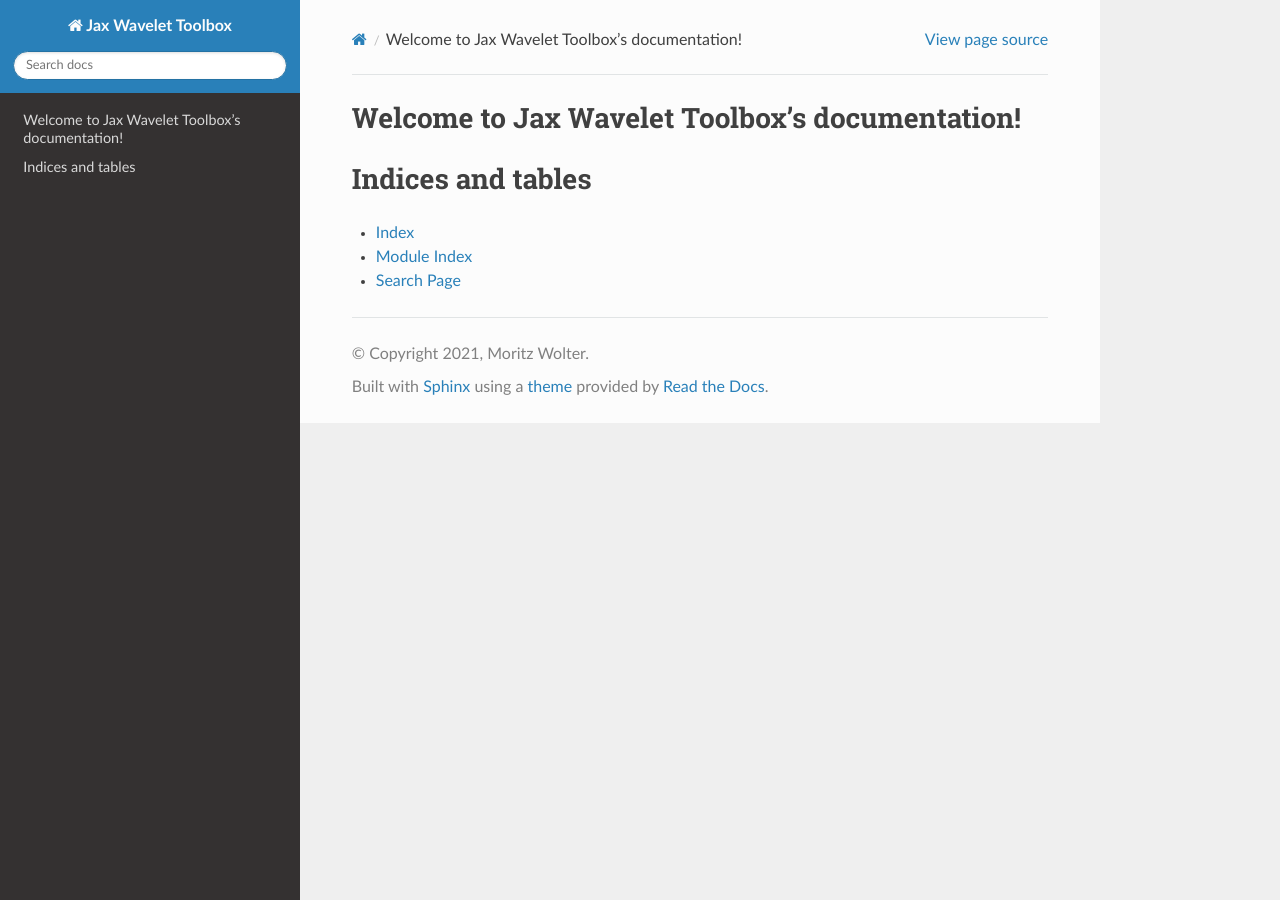
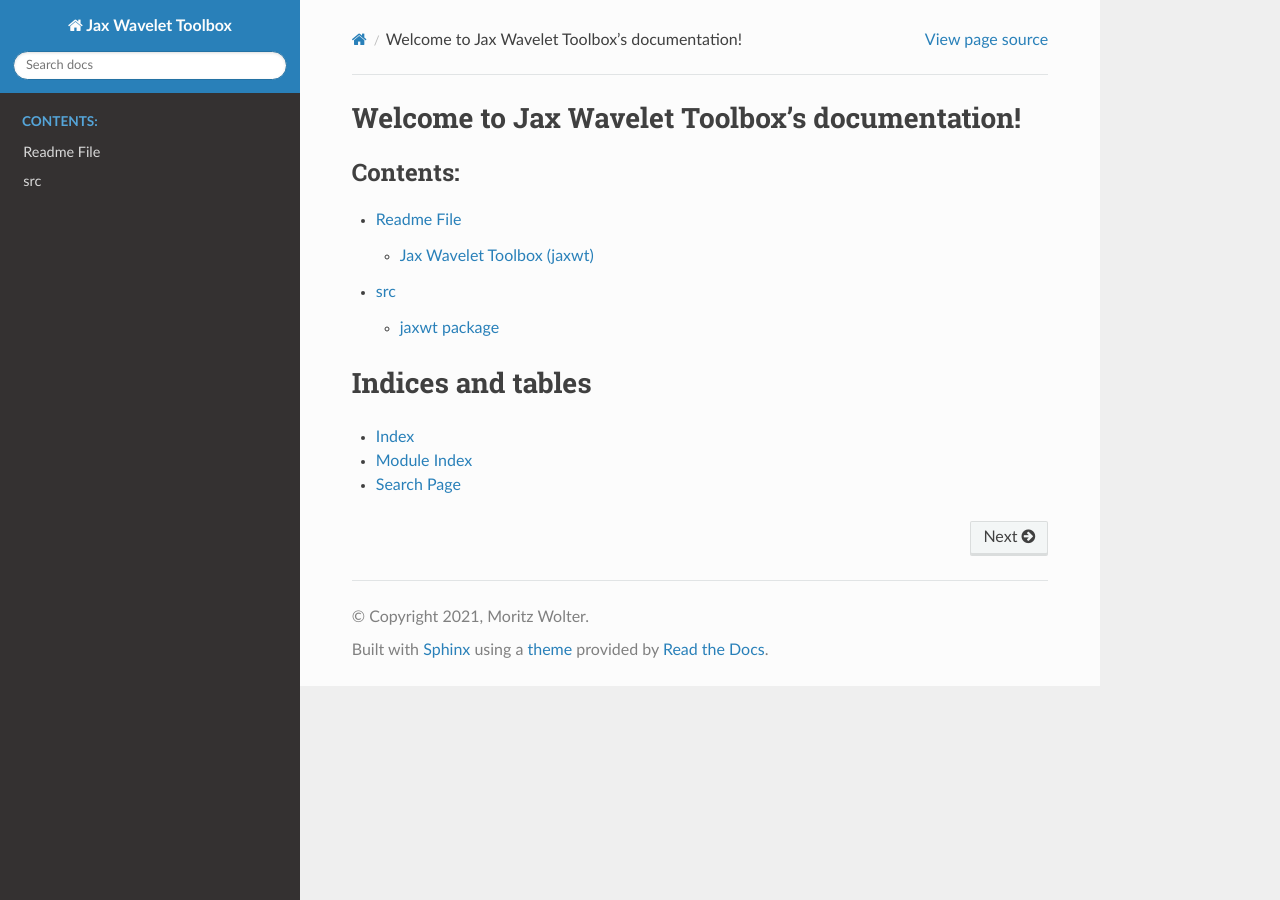
Before and after one commit to v0lta/Jax-Wavelet-Toolbox, a Sphinx documentation site: the page built from docs/index.rst, in a window 1280 px wide. Built offline with Sphinx 7.4.7 and the Read the Docs theme 2.0.0, drawn with Linux system fonts in a browser that asks for light colours.

Commit message:
docs update.

```diff
--- a/README.rst
+++ b/README.rst
@@ -1,5 +1,5 @@
 ***************************
-Jax-Wavelet-Toolbox (jaxwt)
+Jax Wavelet Toolbox (jaxwt)
 ***************************
 
 
@@ -22,6 +22,7 @@ Jax-Wavelet-Toolbox (jaxwt)
 .. image:: https://img.shields.io/badge/code%20style-black-000000.svg
     :target: https://github.com/psf/black
     :alt: Black code style
+
 
 
 Differentiable and GPU enabled fast wavelet transforms in JAX.
--- a/docs/index.rst
+++ b/docs/index.rst
@@ -10,7 +10,8 @@ Welcome to Jax Wavelet Toolbox's documentation!
    :maxdepth: 2
    :caption: Contents:
 
-
+   readme_link
+   modules
 
 Indices and tables
 ==================
--- /dev/null
+++ b/docs/modules.rst
@@ -0,0 +1,7 @@
+src
+===
+
+.. toctree::
+   :maxdepth: 4
+
+   jaxwt
```
Also changed, not shown: docs/jaxwt.rst (added, +53 -0 lines).
